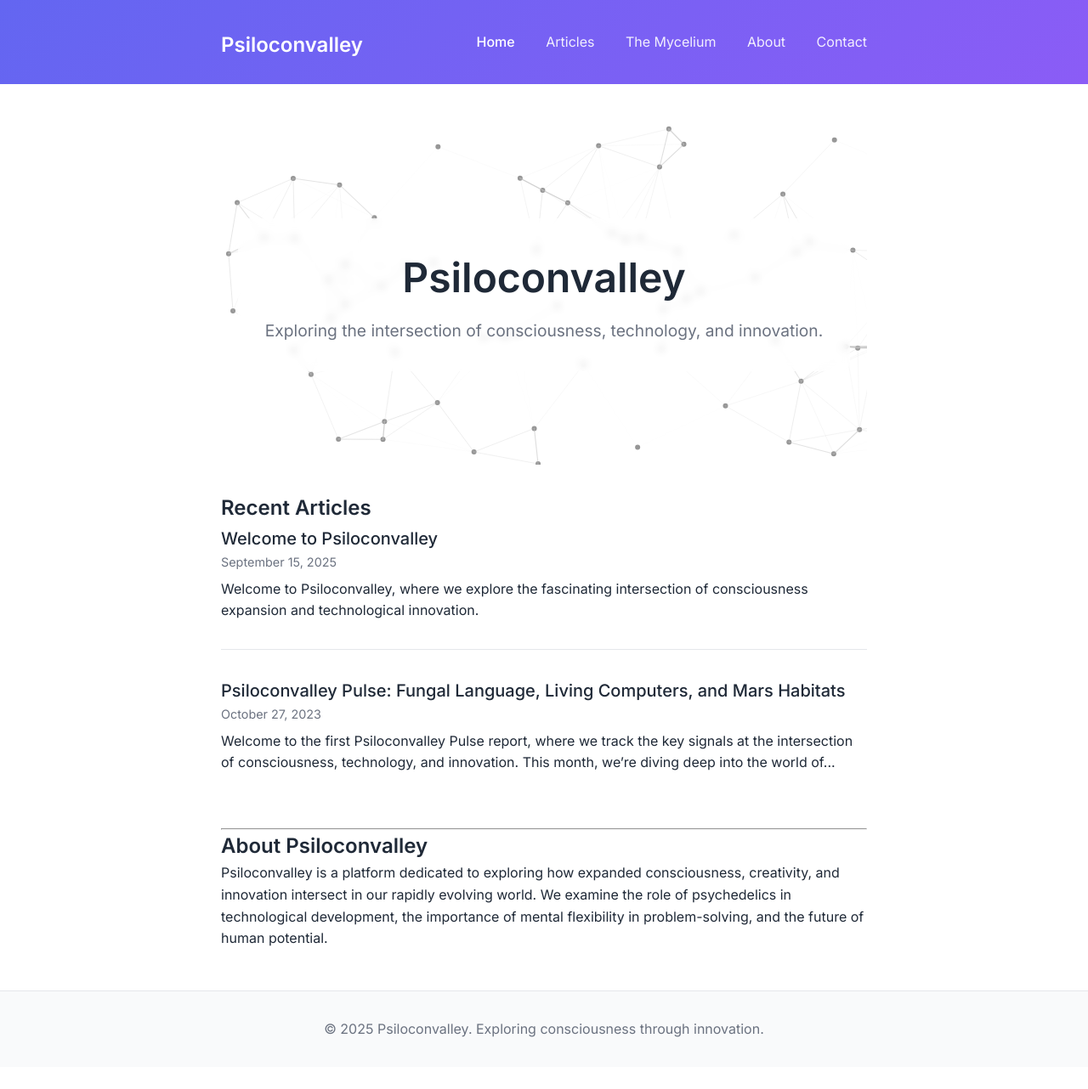
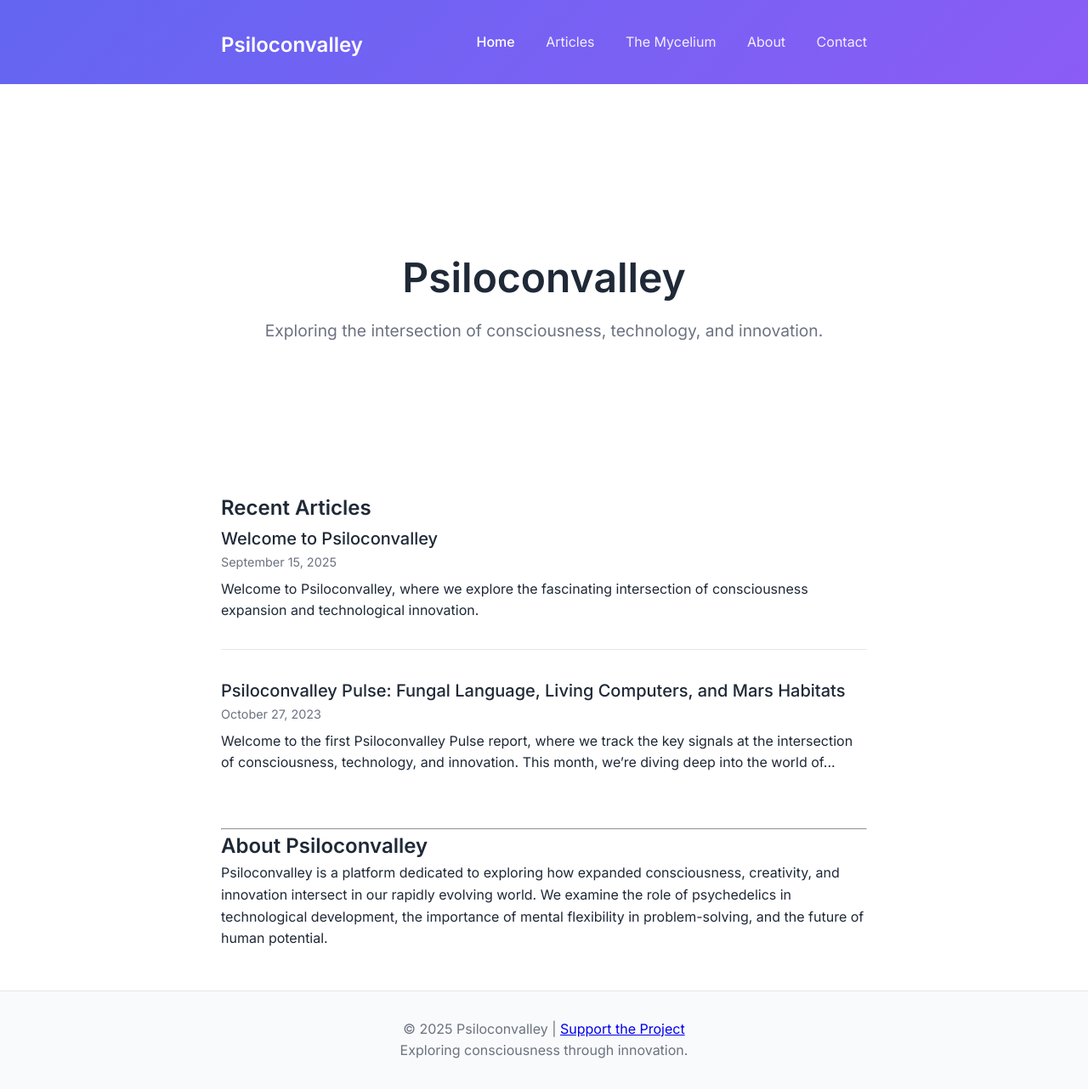
Before and after one commit to psiloconvalley/psiloconvalley.github.io, a Jekyll site: the page built from index.md, in a window 1280 px wide. Shown: the whole page at 85% size. Built offline with Jekyll 4.4.1, drawn with Linux system fonts in a browser that asks for light colours; nearby versions of some CDN libraries; before the commit the page ends 1256 px from its top, so only the background shows below that.

Commit message:
Update default.html

```diff
--- a/_layouts/default.html
+++ b/_layouts/default.html
@@ -28,11 +28,13 @@
 
     <footer class="site-footer">
         <div class="container">
-            <p>&copy; {{ 'now' | date: "%Y" }} {{ site.title }}. Exploring consciousness through innovation.</p>
+            <div class="footer-links">
+                <span>&copy; {{ 'now' | date: "%Y" }} {{ site.title }}</span> |
+                <a href="{{ '/support/' | relative_url }}">Support the Project</a>
+            </div>
+            <p>Exploring consciousness through innovation.</p>
         </div>
     </footer>
 
-    <script src="https://cdnjs.cloudflare.com/ajax/libs/p5.js/1.7.0/p5.min.js"></script>
-    <script src="{{ '/assets/js/mycelium.js' | relative_url }}"></script>
 </body>
 </html>
```
